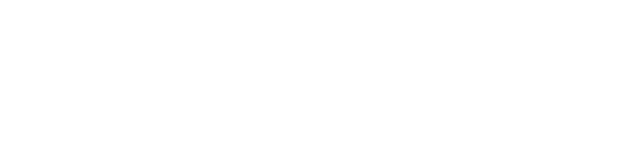
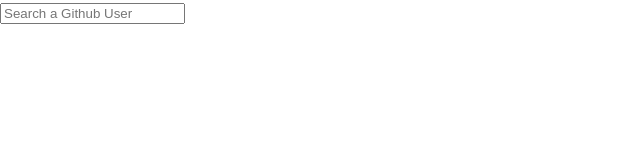
Before and after one commit to indra120/github-profiles, a plain HTML site: page index.html in a window 1280 px wide. Shown: the whole page, without its empty margins (0-640 px from the left). Drawn offline with Linux system fonts and the light colour scheme.

Commit message:
Define page structure

```diff
--- a/index.html
+++ b/index.html
@@ -9,6 +9,11 @@
   <script src="script.js" defer></script>
 </head>
 
-<body></body>
+<body>
+  <form id="form">
+    <input type="text" id="search" placeholder="Search a Github User" />
+  </form>
+  <main id="main"></main>
+</body>
 
 </html>
```
